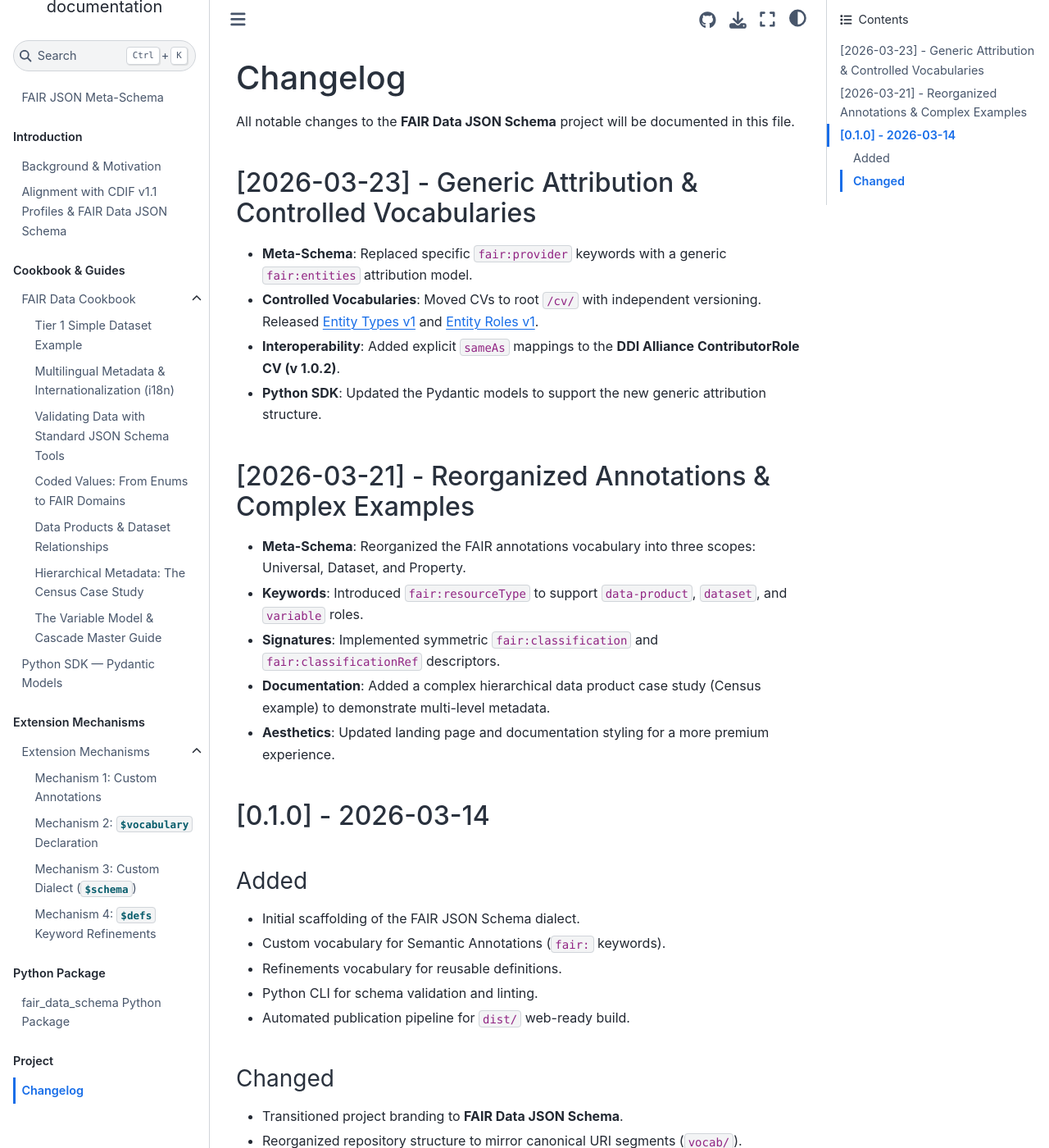
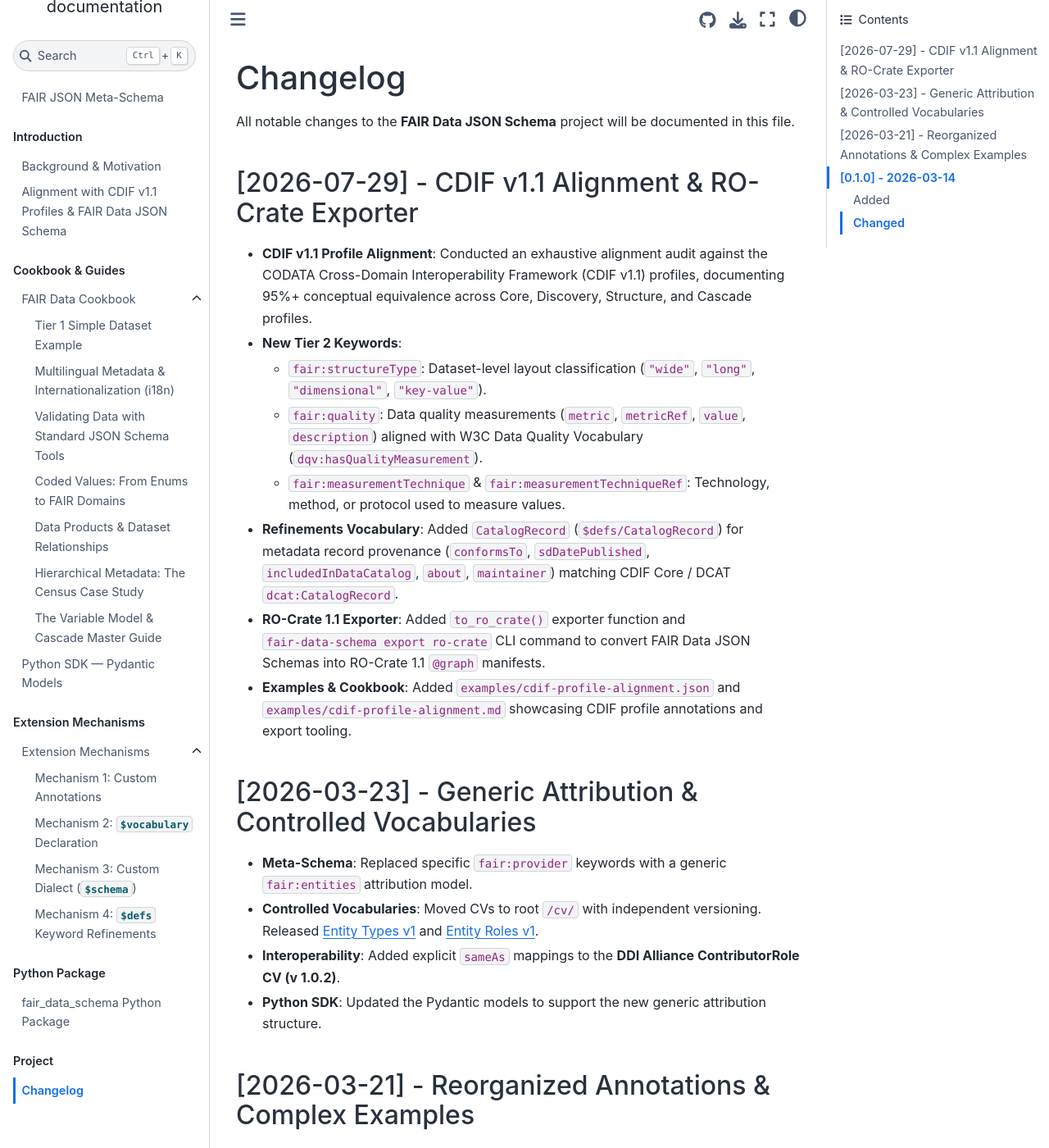
Before and after one commit to hvdnet/fair-data-schema, a Sphinx documentation site: the page built from docs/source/changelog.md, in a window 1280 px wide and 1400 px high. Shown: the whole window at 82% size. Built offline with Sphinx 7.4.7 and the Sphinx Book theme 1.1.4, drawn with Linux system fonts in a browser that asks for light colours.

Commit message:
docs: add changelog entry for CDIF v1.1 alignment, new keywords, and RO-Crate exporter support

```diff
--- a/docs/source/changelog.md
+++ b/docs/source/changelog.md
@@ -1,6 +1,17 @@
 # Changelog
 
 All notable changes to the **FAIR Data JSON Schema** project will be documented in this file.
+
+## [2026-07-29] - CDIF v1.1 Alignment & RO-Crate Exporter
+
+- **CDIF v1.1 Profile Alignment**: Conducted an exhaustive alignment audit against the CODATA Cross-Domain Interoperability Framework (CDIF v1.1) profiles, documenting 95%+ conceptual equivalence across Core, Discovery, Structure, and Cascade profiles.
+- **New Tier 2 Keywords**:
+  - `fair:structureType`: Dataset-level layout classification (`"wide"`, `"long"`, `"dimensional"`, `"key-value"`).
+  - `fair:quality`: Data quality measurements (`metric`, `metricRef`, `value`, `description`) aligned with W3C Data Quality Vocabulary (`dqv:hasQualityMeasurement`).
+  - `fair:measurementTechnique` & `fair:measurementTechniqueRef`: Technology, method, or protocol used to measure values.
+- **Refinements Vocabulary**: Added `CatalogRecord` (`$defs/CatalogRecord`) for metadata record provenance (`conformsTo`, `sdDatePublished`, `includedInDataCatalog`, `about`, `maintainer`) matching CDIF Core / DCAT `dcat:CatalogRecord`.
+- **RO-Crate 1.1 Exporter**: Added `to_ro_crate()` exporter function and `fair-data-schema export ro-crate` CLI command to convert FAIR Data JSON Schemas into RO-Crate 1.1 `@graph` manifests.
+- **Examples & Cookbook**: Added `examples/cdif-profile-alignment.json` and `examples/cdif-profile-alignment.md` showcasing CDIF profile annotations and export tooling.
 
 ## [2026-03-23] - Generic Attribution & Controlled Vocabularies
 
```
